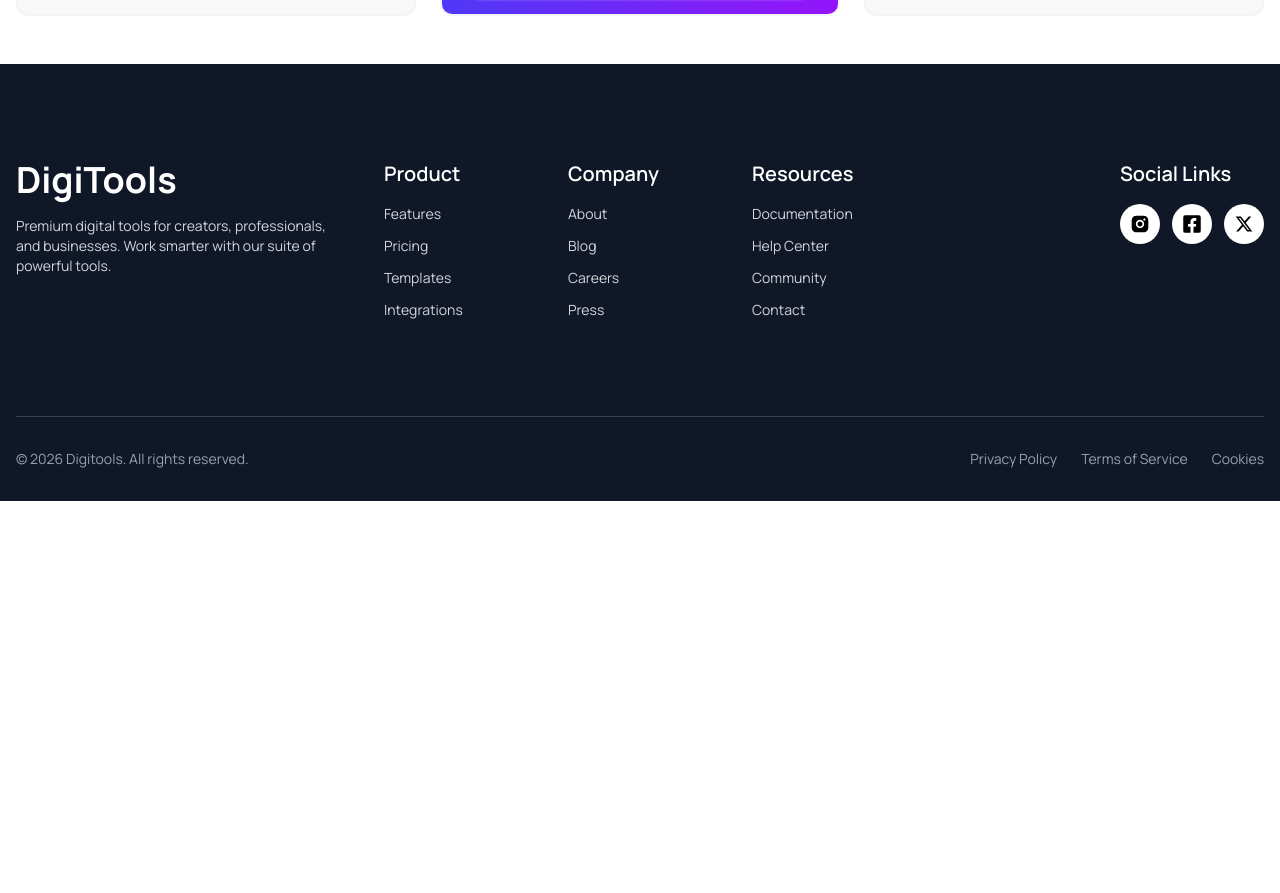
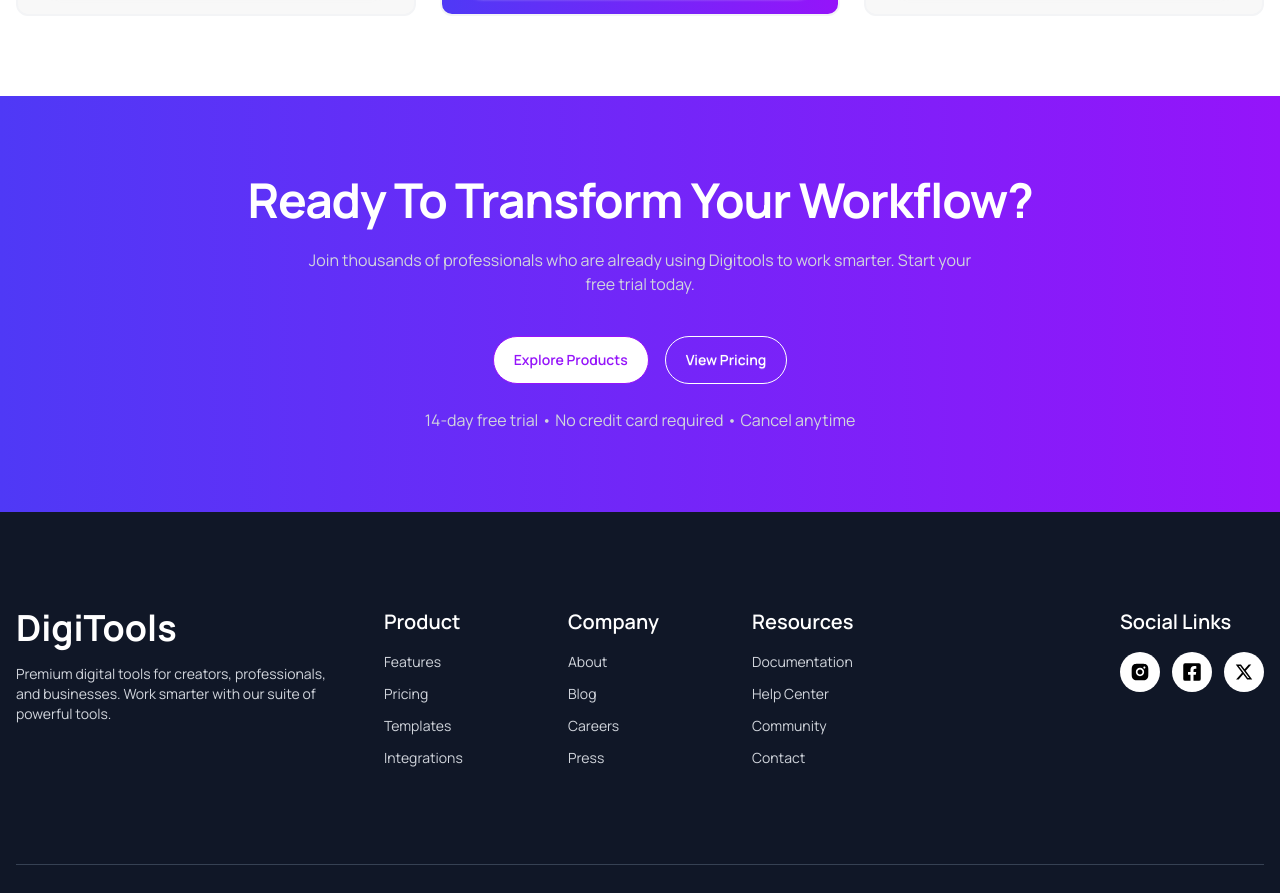
Before and after one commit to shSalman009/PH-Assignment-06, a React (Vite) app: page / in a window 1280 px wide. Shown: the part 3606-4499 px from the top of the page. Before the commit the page ends 4107 px from the top, so only its background shows below. Built offline with nearby package versions, Linux system fonts and the light colour scheme.

Commit message:
feat: add cta section

```diff
--- a/src/App.jsx
+++ b/src/App.jsx
@@ -6,6 +6,7 @@ import Products from "./components/Products";
 import Steps from "./components/Steps";
 import Pricing from "./components/Pricing";
 import Footer from "./components/Footer";
+import Cta from "./components/Cta";
 
 const getProducts = async () => {
   const res = await fetch("/productsData.json");
@@ -29,6 +30,7 @@ function App() {
       />
       <Steps />
       <Pricing />
+      <Cta />
       <Footer />
     </>
   );
--- /dev/null
+++ b/src/components/Cta.jsx
@@ -0,0 +1,30 @@
+import React from "react";
+
+export default function Cta() {
+  return (
+    <section class="flex flex-col items-center justify-center bg-(image:--primary-gradient) text-white px-6 py-20 text-center mt-8">
+      <h2 class="text-4xl md:text-5xl font-bold mb-6 tracking-tight">
+        Ready To Transform Your Workflow?
+      </h2>
+
+      <p class="max-w-2xl text-gray-300 text-base mb-10">
+        Join thousands of professionals who are already using Digitools to work
+        smarter. Start your free trial today.
+      </p>
+
+      <div class="flex flex-col sm:flex-row gap-4 mb-6">
+        <button class="btn btn-lg text-sm btn-secondary-custom bg-white">
+          Explore Products
+        </button>
+
+        <button class="btn btn-lg btn-outline text-sm text-white hover:text-purple-600 rounded-full">
+          View Pricing
+        </button>
+      </div>
+
+      <div class="text-base text-gray-300">
+        14-day free trial • No credit card required • Cancel anytime
+      </div>
+    </section>
+  );
+}
```
